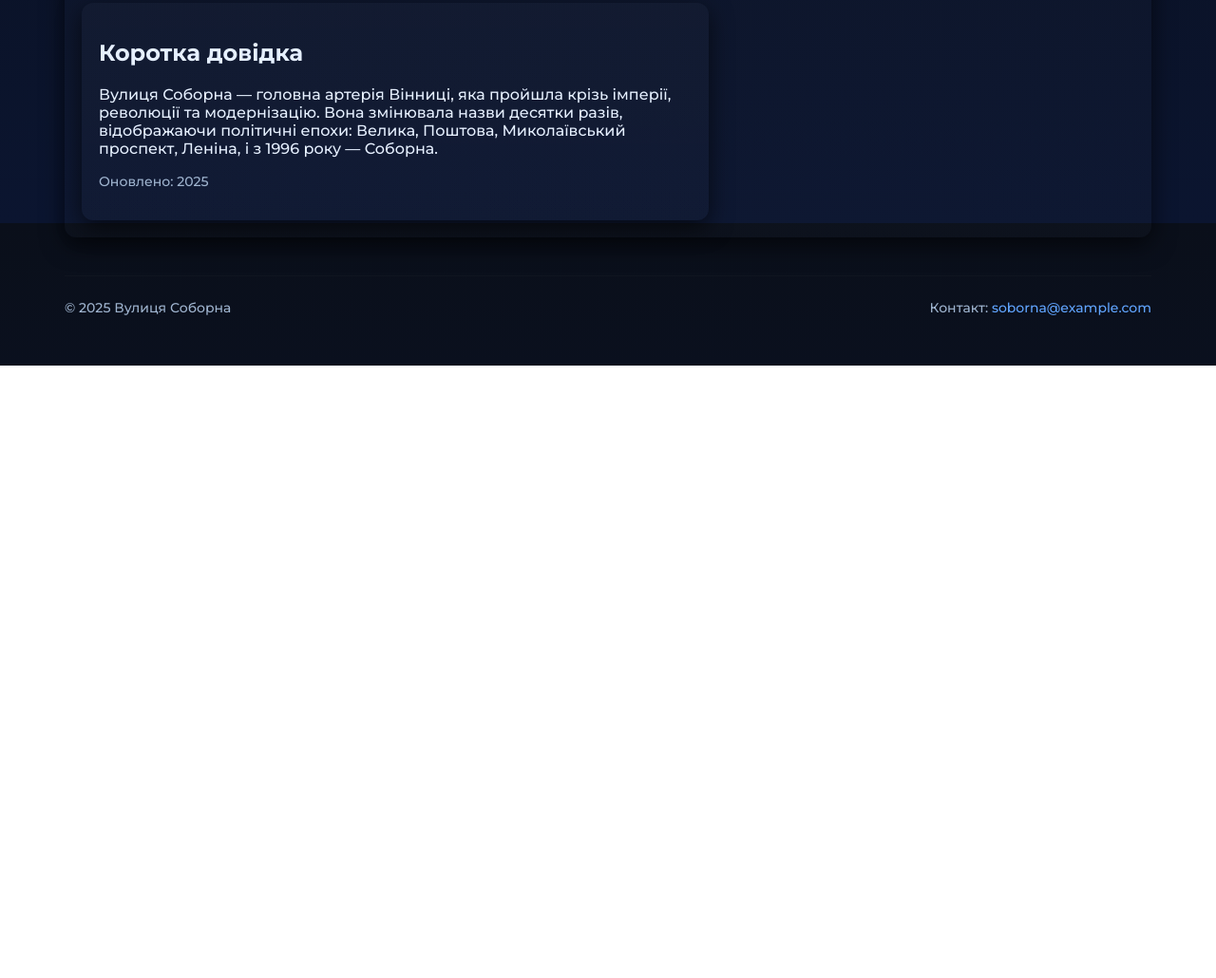
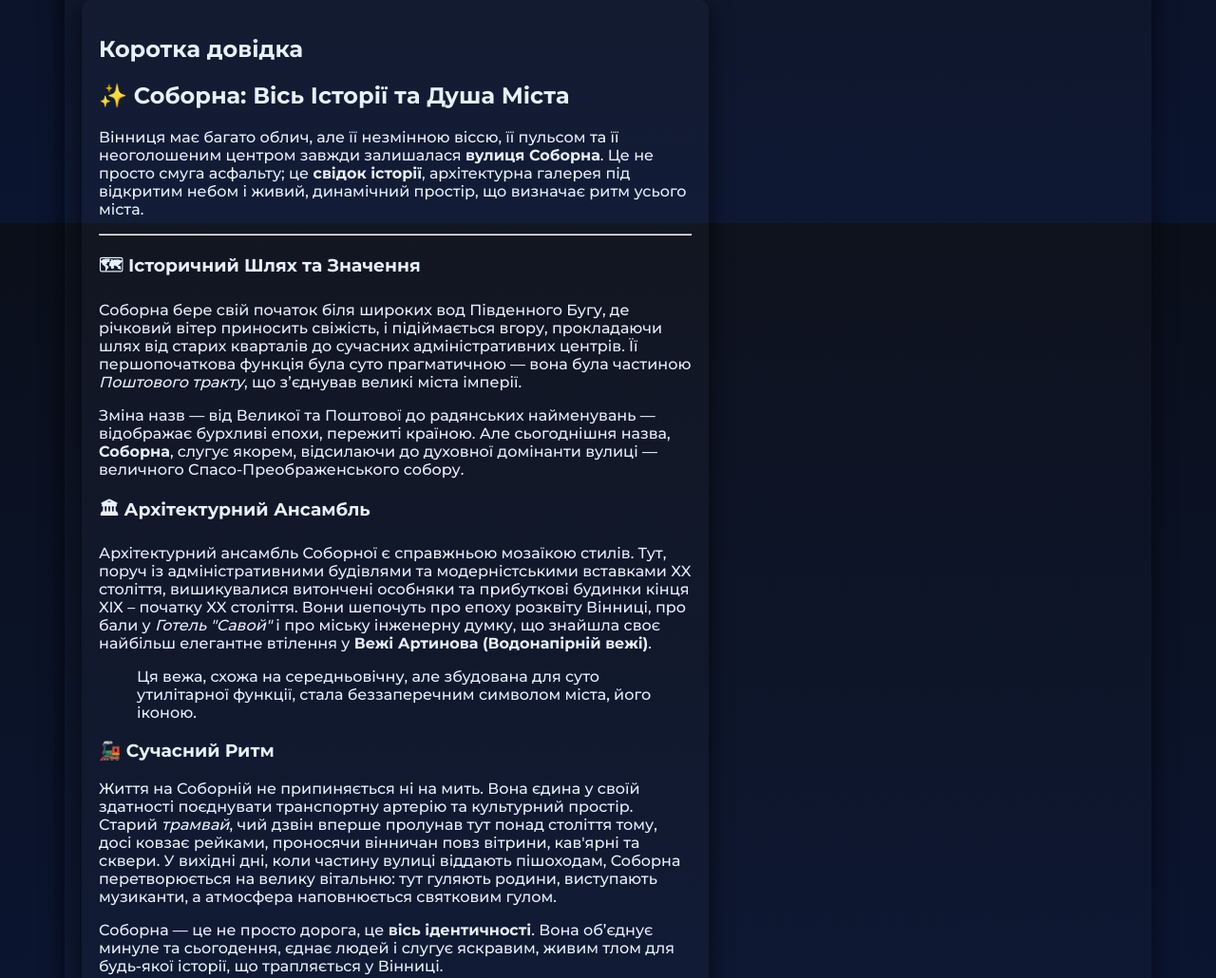
Before and after one commit to anastasiazralko141-cmd/soborna_1, a plain HTML site: page history.html in a window 1280 px wide. Shown: the part 1365-2395 px from the top of the page at 95% size. Before the commit the page ends 1750 px from the top, so only its background shows below. Drawn offline with Linux system fonts and the light colour scheme.

Commit message:
Enhance history section with new content and images
Updated historical context and added new images.

```diff
--- a/history.html
+++ b/history.html
@@ -40,18 +40,38 @@
 
         <h3 style="margin-top:18px">Архівні фото</h3>
         <div class="history-photos">
-          <div class="photo-placeholder"><img src="images/ploscha1.jpg" alt=""></div>
-          <div class="photo-placeholder"><img src="images/ploscha2.jpg" alt=""></div>
-          <div class="photo-placeholder"><img src="images/gif.gif" alt=""></div>
-          <div class="photo-placeholder"><img src="images/soborna_2.png" alt=""></div>
+            <div class="photo-placeholder"><img src="images/ploscha1.jpg" alt=""></div>
+            <div class="photo-placeholder"><img src="images/ploscha2.jpg" alt=""></div>
+            <div class="photo-placeholder"><img src="images/tramvay.jpg" alt=""></div>
+            <div class="photo-placeholder"><img src="images/gif.gif" alt=""></div>
         </div>
-
         <p class="small" style="margin-top:12px"><div class="section">
     <h1>Історія вулиці Соборної</h1>
     <div class="grid-2">
       <div class="card">
         <h2>Коротка довідка</h2>
-        <p>Вулиця Соборна — головна артерія Вінниці, яка пройшла крізь імперії, революції та модернізацію. Вона змінювала назви десятки разів, відображаючи політичні епохи: Велика, Поштова, Миколаївський проспект, Леніна, і з 1996 року — Соборна.</p>
+        <section>
+    <h2>&#10024; Соборна: Вісь Історії та Душа Міста</h2>
+
+    <p>Вінниця має багато облич, але її незмінною віссю, її пульсом та її неоголошеним центром завжди залишалася <strong>вулиця Соборна</strong>. Це не просто смуга асфальту; це <strong>свідок історії</strong>, архітектурна галерея під відкритим небом і живий, динамічний простір, що визначає ритм усього міста.</p>
+
+    <hr>
+
+    <h3>&#128506; Історичний Шлях та Значення</h3>
+    <p>Соборна бере свій початок біля широких вод Південного Бугу, де річковий вітер приносить свіжість, і підіймається вгору, прокладаючи шлях від старих кварталів до сучасних адміністративних центрів. Її першопочаткова функція була суто прагматичною — вона була частиною <em>Поштового тракту</em>, що з’єднував великі міста імперії.</p>
+
+    <p>Зміна назв — від Великої та Поштової до радянських найменувань — відображає бурхливі епохи, пережиті країною. Але сьогоднішня назва, <strong>Соборна</strong>, слугує якорем, відсилаючи до духовної домінанти вулиці — величного Спасо-Преображенського собору.</p>
+
+    <h3>&#127963; Архітектурний Ансамбль</h3>
+    <p>Архітектурний ансамбль Соборної є справжньою мозаїкою стилів. Тут, поруч із адміністративними будівлями та модерністськими вставками XX століття, вишикувалися витончені особняки та прибуткові будинки кінця XIX – початку XX століття. Вони шепочуть про епоху розквіту Вінниці, про бали у <em>Готель "Савой"</em> і про міську інженерну думку, що знайшла своє найбільш елегантне втілення у <strong>Вежі Артинова (Водонапірній вежі)</strong>.</p>
+
+    <blockquote>Ця вежа, схожа на середньовічну, але збудована для суто утилітарної функції, стала беззаперечним символом міста, його іконою.</blockquote>
+
+    <h3>&#128642; Сучасний Ритм</h3>
+    <p>Життя на Соборній не припиняється ні на мить. Вона єдина у своїй здатності поєднувати транспортну артерію та культурний простір. Старий <em>трамвай</em>, чий дзвін вперше пролунав тут понад століття тому, досі ковзає рейками, проносячи вінничан повз вітрини, кав'ярні та сквери. У вихідні дні, коли частину вулиці віддають пішоходам, Соборна перетворюється на велику вітальню: тут гуляють родини, виступають музиканти, а атмосфера наповнюється святковим гулом.</p>
+
+    <p>Соборна — це не просто дорога, це <strong>вісь ідентичності</strong>. Вона об’єднує минуле та сьогодення, єднає людей і слугує яскравим, живим тлом для будь-якої історії, що трапляється у Вінниці.</p>
+</section>
         <p class="small">Оновлено: 2025</p>
       </div>
 
```
